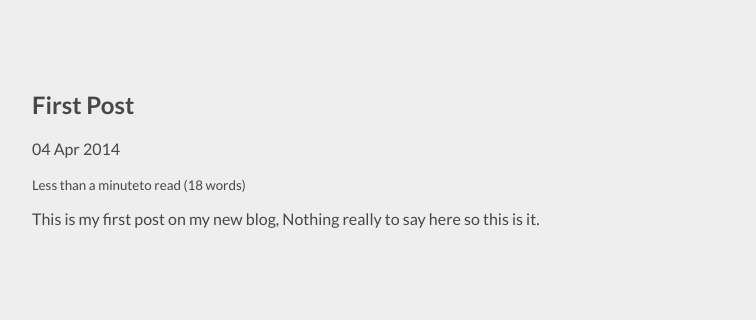
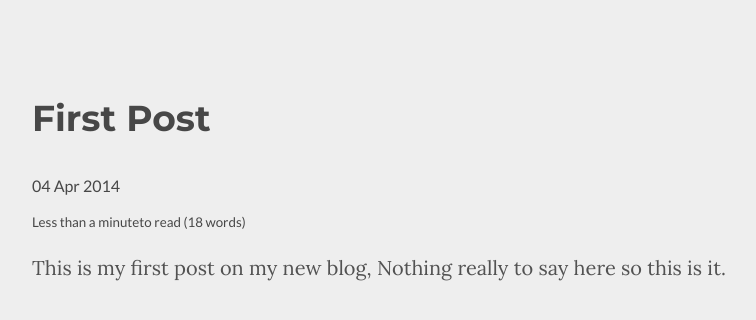
Before and after one commit to thedigitalhawk/thewebwebuild, a Jekyll site: the page built from _posts/2014-03-27-test.markdown, in a window 1280 px wide. Shown: the top 320 px of the page, without its empty margins (258-1014 px from the left). Built offline with Jekyll 4.4.1, drawn with Linux system fonts in a browser that asks for light colours; nearby versions of some CDN libraries; Markdown is read by kramdown in place of the engine named in the settings.

Commit message:
font changes

```diff
--- a/_layouts/default_post.html
+++ b/_layouts/default_post.html
@@ -13,6 +13,8 @@
         <!-- Custom CSS -->
         <link rel="stylesheet" href="{{ site.baseurl }}/css/post.css">
         <link href='https://fonts.googleapis.com/css?family=Lora:400,700,400italic,700italic|Arvo:400,400italic,700,700italic|Lato:400,100,300,700,900|Montserrat:400,700|Roboto+Condensed:400,300,700|PT+Serif:400,700,400italic,700italic|Open+Sans+Condensed:300,700' rel='stylesheet' type='text/css'>
+            <link href='https://fonts.googleapis.com/css?family=Raleway:400,100,200,300,500,600,700,800,900|PT+Sans:400,400italic,700,700italic|Lora:400,400italic,700,700italic|Roboto:400,100,300,500,700,900|Open+Sans:400,300,600,700,800|Lato:400,100,300,700,900' rel='stylesheet' type='text/css'>
+
 
         <script src="https://ajax.googleapis.com/ajax/libs/jquery/1.11.3/jquery.min.js"></script>
         <script src="{{ site.baseurl }}/js/readingTime.js"></script>
--- a/css/post.css
+++ b/css/post.css
@@ -12,3 +12,15 @@ article{
     width: 100%;
     margin-top: 90px;
 }
+article h1{
+    font-family: 'Montserrat', sans-serif;
+    font-size: 36px;
+    line-height: 56px;
+    font-weight: 700;
+}
+article .content p{
+      font-family: 'Lora', serif;
+  font-size:20px;
+  line-height:35px;
+  color:#525252;
+}
```
